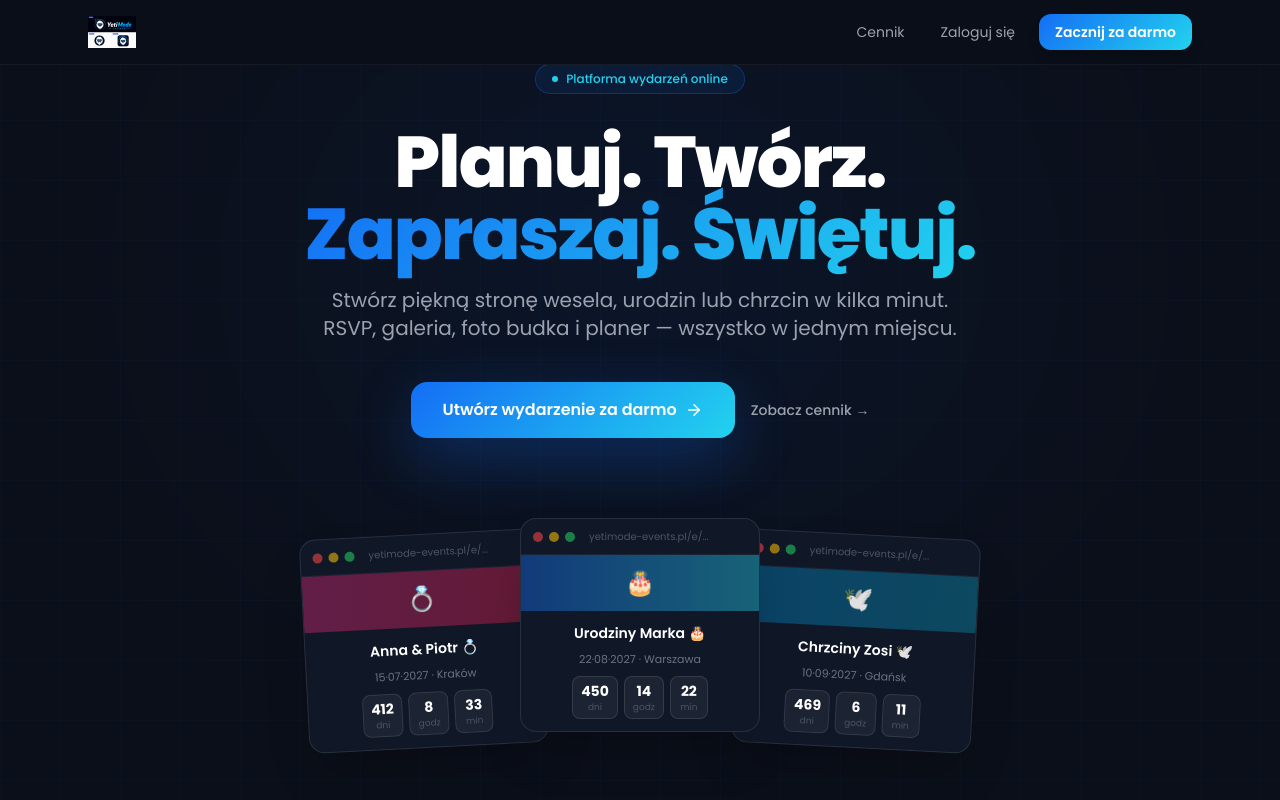
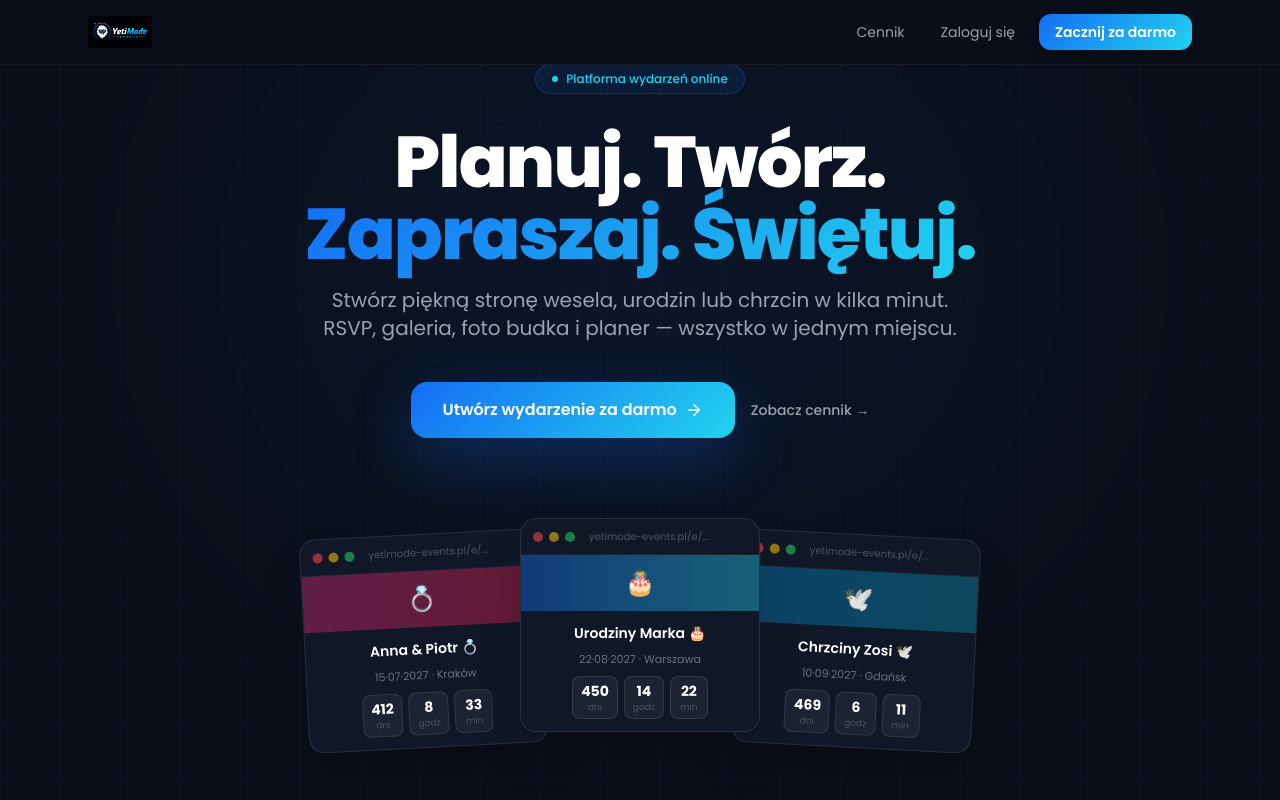
Before and after one commit to Dawidpocztowski-eng/Yetimode-events, a Next.js app: page / in a window 1280 px wide. Shown: the top 800 px of the page. Built offline with nearby package versions, Linux system fonts and the light colour scheme.

Commit message:
feat: real logo, favicon and app icons

```diff
--- a/app/dashboard/page.tsx
+++ b/app/dashboard/page.tsx
@@ -63,7 +63,7 @@
         <div className="max-w-5xl mx-auto flex items-center justify-between">
           <Link href="/" className="flex items-center gap-2">
             {/* eslint-disable-next-line @next/next/no-img-element */}
-            <img src="/logo-full.png" alt="YetiMode Events" className="h-7 w-auto object-contain" />
+            <img src="/logo.png" alt="YetiMode Events" className="h-7 w-auto object-contain" />
           </Link>
           <div className="flex items-center gap-3">
             <span className="text-sm text-gray-500 hidden sm:block">{userName}</span>
--- a/app/page.tsx
+++ b/app/page.tsx
@@ -9,7 +9,7 @@
         <Link href="/" className="flex items-center gap-3">
           <div className="h-8 flex items-center">
             {/* eslint-disable-next-line @next/next/no-img-element */}
-            <img src="/logo-full.png" alt="YetiMode Events" className="h-8 w-auto object-contain" />
+            <img src="/logo.png" alt="YetiMode Events" className="h-8 w-auto object-contain" />
           </div>
         </Link>
         <div className="flex items-center gap-3">
```
Also changed, not shown: public/manifest.json.
